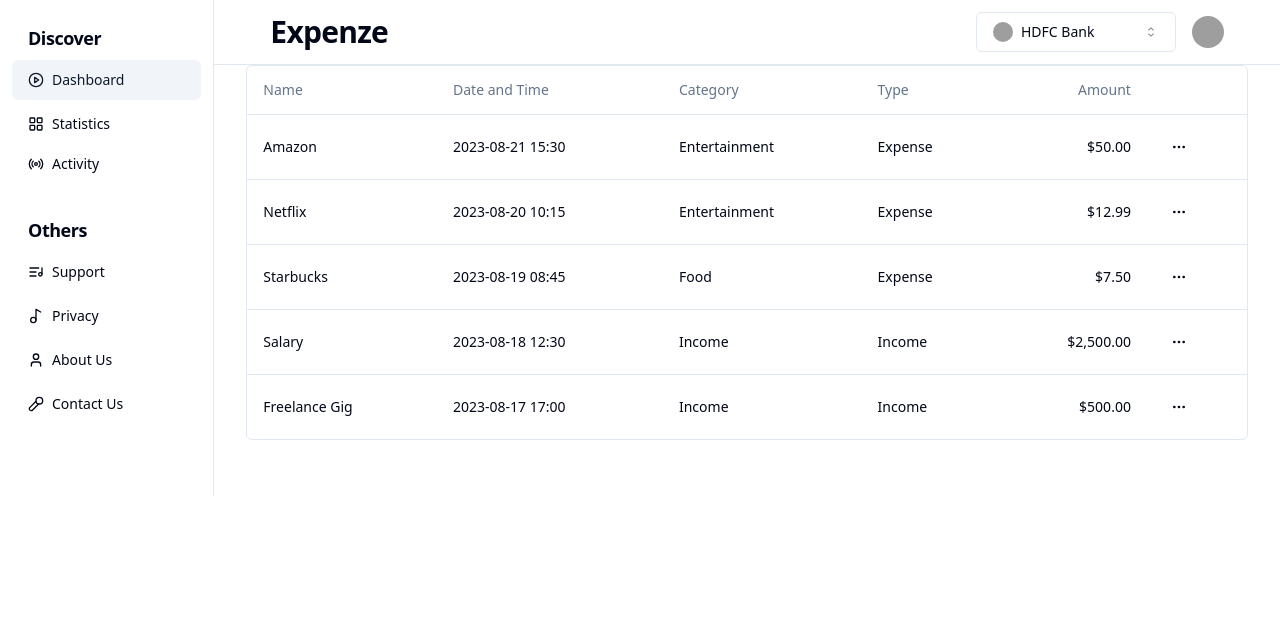
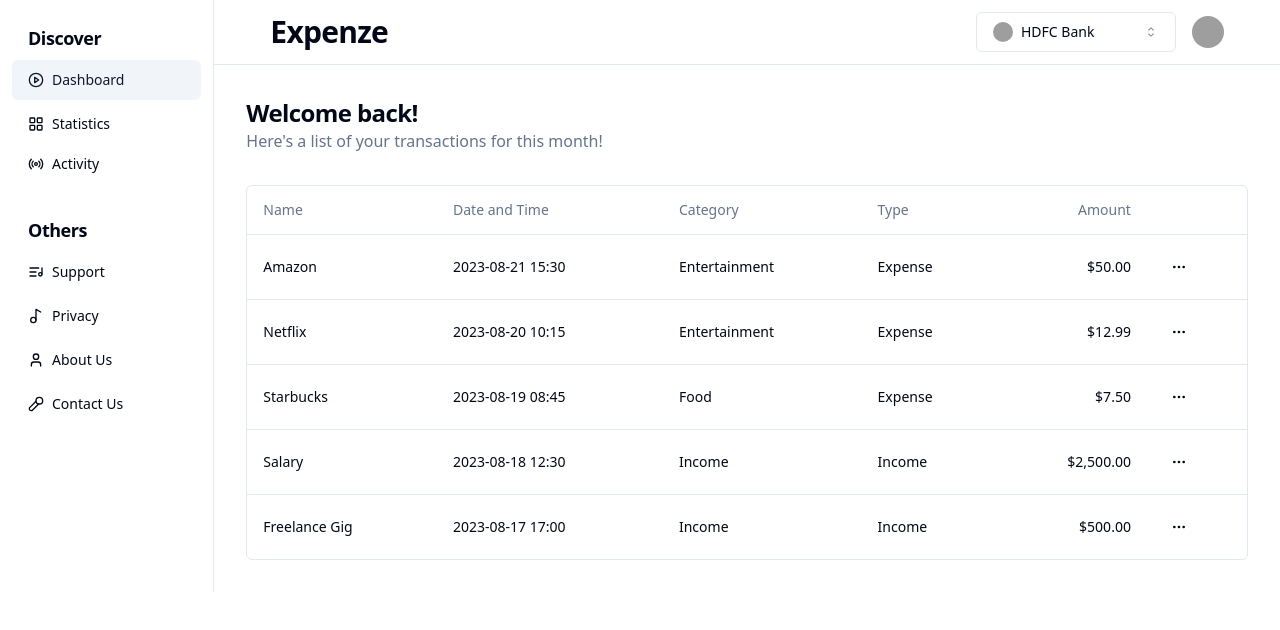
Before and after one commit to tusharag6/Expenze, a React (Vite) app in the folder client/: page /activity in a window 1280 px wide. Shown: the top 630 px of the page. Built offline with nearby package versions, Linux system fonts and the light colour scheme; grey boxes are pictures that could not be loaded.

Commit message:
[feat]: Add activity page for listing transaction

```diff
--- a/client/src/main.tsx
+++ b/client/src/main.tsx
@@ -5,7 +5,8 @@
 import Dashboard from "./pages/Dashboard";
 import ErrorPage from "./pages/ErrorPage";
 import App from "./App";
-import RecentTransaction from "./components/RecentTransaction";
+
+import Activity from "./pages/Activity";
 
 // Defining routes
 const router = createBrowserRouter([
@@ -20,7 +21,7 @@
       },
       {
         path: "/activity",
-        element: <RecentTransaction />,
+        element: <Activity />,
       },
     ],
   },
--- /dev/null
+++ b/client/src/pages/Activity.tsx
@@ -0,0 +1,67 @@
+import { Payment, columns } from "../components/Columns";
+import { DataTable } from "../components/DataTable";
+
+const data: Payment[] = [
+  {
+    id: "1",
+    name: "Amazon",
+    dateTime: "2023-08-21 15:30",
+    category: "Entertainment",
+    type: "Expense",
+    amount: 50,
+  },
+  {
+    id: "2",
+    name: "Netflix",
+    dateTime: "2023-08-20 10:15",
+    category: "Entertainment",
+    type: "Expense",
+    amount: 12.99,
+  },
+  {
+    id: "3",
+    name: "Starbucks",
+    dateTime: "2023-08-19 08:45",
+    category: "Food",
+    type: "Expense",
+    amount: 7.5,
+  },
+  {
+    id: "4",
+    name: "Salary",
+    dateTime: "2023-08-18 12:30",
+    category: "Income",
+    type: "Income",
+    amount: 2500,
+  },
+  {
+    id: "5",
+    name: "Freelance Gig",
+    dateTime: "2023-08-17 17:00",
+    category: "Income",
+    type: "Income",
+    amount: 500,
+  },
+];
+
+const Activity = () => {
+  return (
+    <div className="hidden h-full flex-1 flex-col space-y-8 p-8 md:flex">
+      <div className="flex items-center justify-between space-y-2">
+        <div>
+          <h2 className="text-2xl font-bold tracking-tight">Welcome back!</h2>
+          <p className="text-muted-foreground">
+            Here&apos;s a list of your transactions for this month!
+          </p>
+        </div>
+        {/* <div className="flex items-center space-x-2">
+          <UserNav />
+        </div> */}
+      </div>
+      <DataTable data={data} columns={columns} />
+      {/* <RecentTransaction /> */}
+    </div>
+  );
+};
+
+export default Activity;
```
